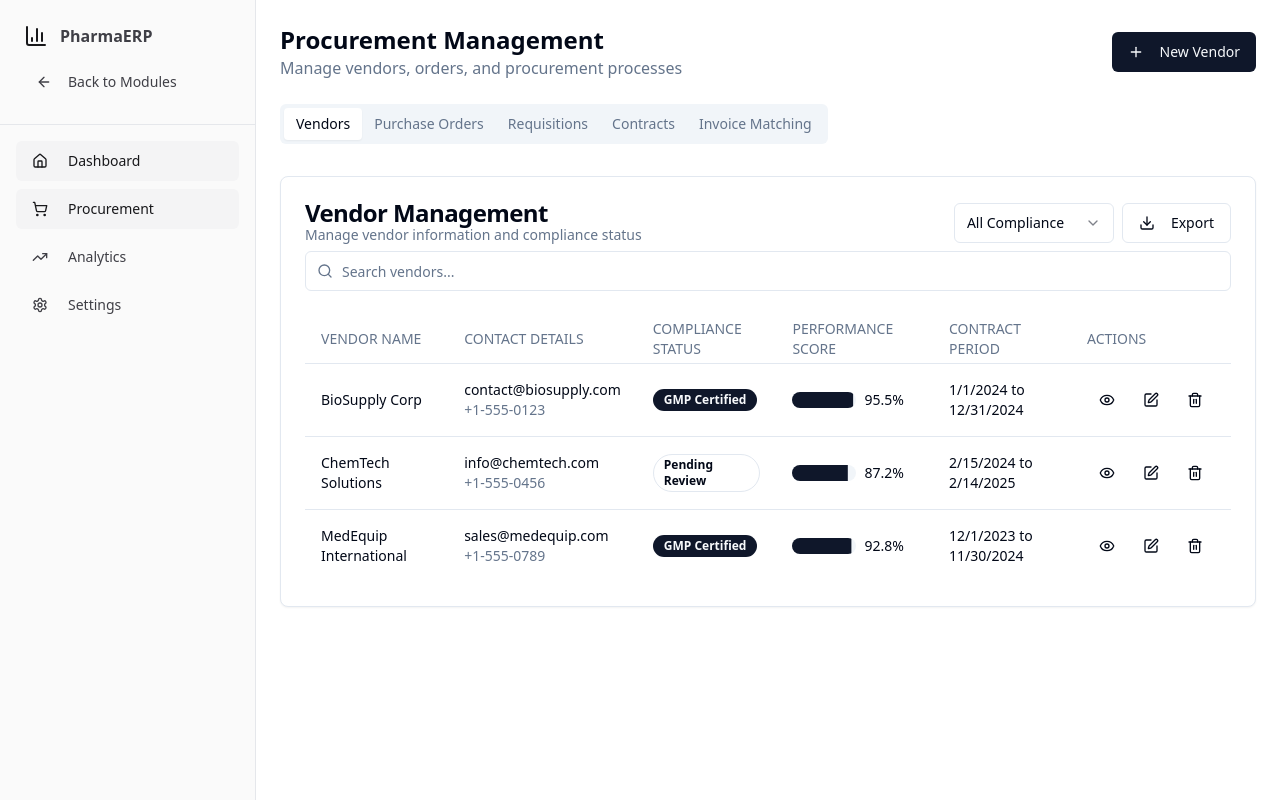
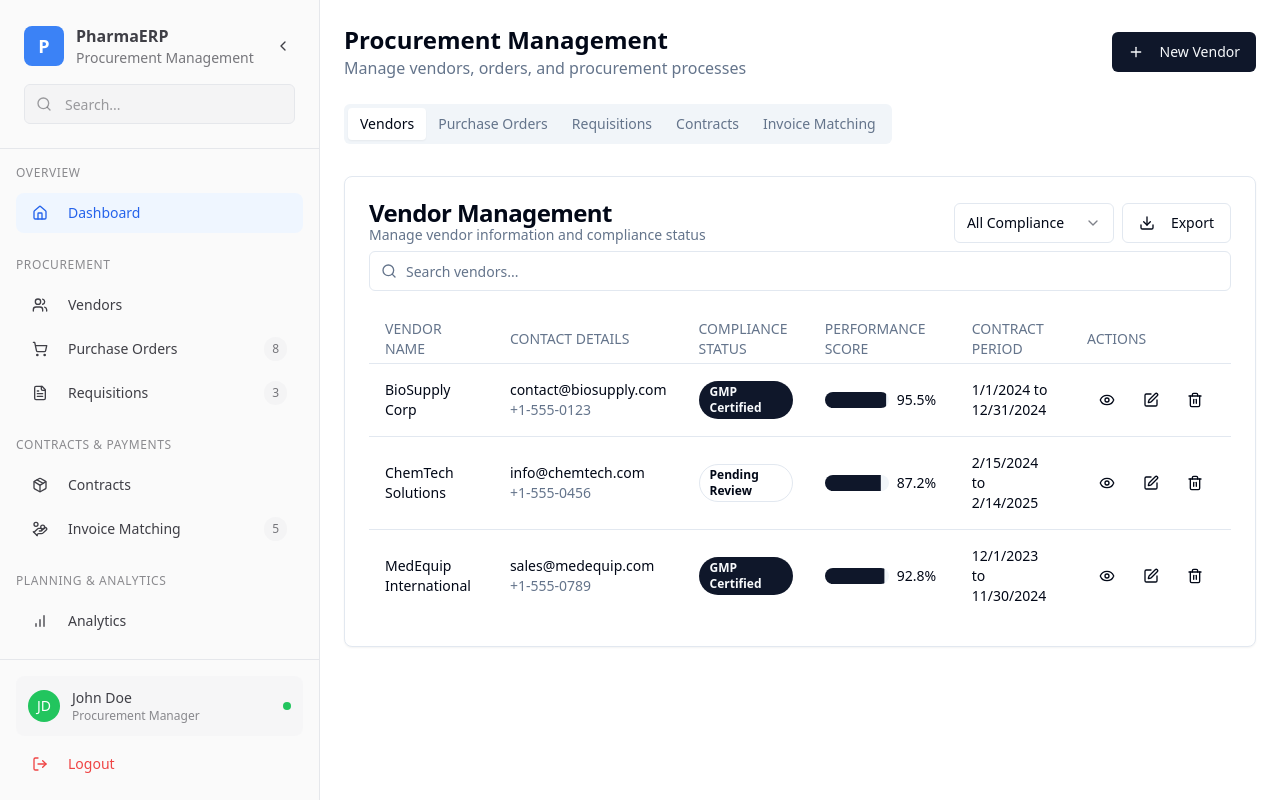
Before and after one commit to k230718/wireframe-dashboards, a React (Vite) app: page /procurement in a window 1280 px wide. Built offline with nearby package versions, Linux system fonts and the light colour scheme.

Commit message:
Fix sidebar navigation
Update sidebar to match new design and fix broken links. The sidebar will be themed consistently with the new wireframes, and navigation issues will be resolved to ensure all tabs load correctly.

```diff
--- a/src/App.tsx
+++ b/src/App.tsx
@@ -20,8 +20,27 @@ const App = () => (
         <Routes>
           <Route path="/" element={<Index />} />
           <Route path="/dashboard" element={<Dashboard />} />
+
+          {/* Project Management Routes */}
           <Route path="/project-management" element={<ProjectManagement />} />
+          <Route path="/project-management/projects" element={<ProjectManagement />} />
+          <Route path="/project-management/milestones" element={<ProjectManagement />} />
+          <Route path="/project-management/tasks" element={<ProjectManagement />} />
+          <Route path="/project-management/analytics" element={<ProjectManagement />} />
+          <Route path="/project-management/reports" element={<ProjectManagement />} />
+          <Route path="/project-management/settings" element={<ProjectManagement />} />
+
+          {/* Procurement Routes */}
           <Route path="/procurement" element={<Procurement />} />
+          <Route path="/procurement/vendors" element={<Procurement />} />
+          <Route path="/procurement/orders" element={<Procurement />} />
+          <Route path="/procurement/requisitions" element={<Procurement />} />
+          <Route path="/procurement/contracts" element={<Procurement />} />
+          <Route path="/procurement/invoices" element={<Procurement />} />
+          <Route path="/procurement/analytics" element={<Procurement />} />
+          <Route path="/procurement/reports" element={<Procurement />} />
+          <Route path="/procurement/settings" element={<Procurement />} />
+
           {/* ADD ALL CUSTOM ROUTES ABOVE THE CATCH-ALL "*" ROUTE */}
           <Route path="*" element={<NotFound />} />
         </Routes>
--- a/src/components/layout/Sidebar.tsx
+++ b/src/components/layout/Sidebar.tsx
@@ -1,6 +1,25 @@
 import { cn } from "@/lib/utils";
 import { Button } from "@/components/ui/button";
-import { BarChart3, Home, FolderOpen, ShoppingCart, TrendingUp, Settings, ArrowLeft } from "lucide-react";
+import { Input } from "@/components/ui/input";
+import {
+  BarChart3,
+  Home,
+  FolderOpen,
+  ShoppingCart,
+  TrendingUp,
+  Settings,
+  ArrowLeft,
+  Search,
+  Users,
+  FileText,
+  Package,
+  HandCoins,
+  Calendar,
+  BarChart,
+  Cog,
+  LogOut,
+  ChevronLeft
+} from "lucide-react";
 import { useNavigate, useLocation } from "react-router-dom";
 
 interface SidebarProps {
@@ -11,65 +30,174 @@ const Sidebar = ({ moduleType }: SidebarProps) => {
   const navigate = useNavigate();
   const location = useLocation();
 
-  const projectItems = [
-    { icon: Home, label: "Dashboard", path: "/project-management" },
-    { icon: FolderOpen, label: "Project Management", path: "/project-management", active: true },
-    { icon: TrendingUp, label: "Analytics", path: "/project-management/analytics" },
-    { icon: Settings, label: "Settings", path: "/project-management/settings" },
+  const projectSections = [
+    {
+      title: "OVERVIEW",
+      items: [
+        { icon: Home, label: "Dashboard", path: "/project-management", count: null }
+      ]
+    },
+    {
+      title: "PROJECT MANAGEMENT",
+      items: [
+        { icon: FolderOpen, label: "Projects", path: "/project-management/projects", count: null },
+        { icon: Calendar, label: "Milestones", path: "/project-management/milestones", count: null },
+        { icon: FileText, label: "Tasks", path: "/project-management/tasks", count: 12 }
+      ]
+    },
+    {
+      title: "PLANNING & ANALYTICS",
+      items: [
+        { icon: BarChart, label: "Analytics", path: "/project-management/analytics", count: null },
+        { icon: TrendingUp, label: "Reports", path: "/project-management/reports", count: null }
+      ]
+    },
+    {
+      title: "SYSTEM",
+      items: [
+        { icon: Settings, label: "Settings", path: "/project-management/settings", count: null }
+      ]
+    }
   ];
 
-  const procurementItems = [
-    { icon: Home, label: "Dashboard", path: "/procurement" },
-    { icon: ShoppingCart, label: "Procurement", path: "/procurement", active: true },
-    { icon: TrendingUp, label: "Analytics", path: "/procurement/analytics" },
-    { icon: Settings, label: "Settings", path: "/procurement/settings" },
+  const procurementSections = [
+    {
+      title: "OVERVIEW",
+      items: [
+        { icon: Home, label: "Dashboard", path: "/procurement", count: null }
+      ]
+    },
+    {
+      title: "PROCUREMENT",
+      items: [
+        { icon: Users, label: "Vendors", path: "/procurement/vendors", count: null },
+        { icon: ShoppingCart, label: "Purchase Orders", path: "/procurement/orders", count: 8 },
+        { icon: FileText, label: "Requisitions", path: "/procurement/requisitions", count: 3 }
+      ]
+    },
+    {
+      title: "CONTRACTS & PAYMENTS",
+      items: [
+        { icon: Package, label: "Contracts", path: "/procurement/contracts", count: null },
+        { icon: HandCoins, label: "Invoice Matching", path: "/procurement/invoices", count: 5 }
+      ]
+    },
+    {
+      title: "PLANNING & ANALYTICS",
+      items: [
+        { icon: BarChart, label: "Analytics", path: "/procurement/analytics", count: null },
+        { icon: TrendingUp, label: "Reports", path: "/procurement/reports", count: null }
+      ]
+    },
+    {
+      title: "SYSTEM",
+      items: [
+        { icon: Settings, label: "Settings", path: "/procurement/settings", count: null }
+      ]
+    }
   ];
 
-  const menuItems = moduleType === "project" ? projectItems : procurementItems;
+  const sections = moduleType === "project" ? projectSections : procurementSections;
+  const moduleTitle = moduleType === "project" ? "Project Management" : "Procurement Management";
 
   return (
-    <div className="w-64 bg-sidebar border-r border-sidebar-border h-screen flex flex-col">
+    <div className="w-80 bg-sidebar border-r border-sidebar-border h-screen flex flex-col">
       {/* Header */}
       <div className="p-6 border-b border-sidebar-border">
         <div className="flex items-center gap-3 mb-4">
-          <BarChart3 className="h-6 w-6 text-sidebar-primary" />
-          <span className="font-semibold text-sidebar-foreground">PharmaERP</span>
+          <div className="w-10 h-10 bg-blue-500 rounded-lg flex items-center justify-center">
+            <span className="text-white font-bold text-lg">P</span>
+          </div>
+          <div className="flex-1">
+            <div className="font-semibold text-sidebar-foreground">PharmaERP</div>
+            <div className="text-sm text-sidebar-foreground/70">{moduleTitle}</div>
           </div>
           <Button
             variant="ghost"
             size="sm"
             onClick={() => navigate("/")}
-          className="w-full justify-start text-sidebar-foreground hover:bg-sidebar-accent"
+            className="text-sidebar-foreground hover:bg-sidebar-accent p-1"
           >
-          <ArrowLeft className="h-4 w-4 mr-2" />
-          Back to Modules
+            <ChevronLeft className="h-4 w-4" />
           </Button>
         </div>
 
+        {/* Search */}
+        <div className="relative">
+          <Search className="absolute left-3 top-1/2 transform -translate-y-1/2 h-4 w-4 text-sidebar-foreground/50" />
+          <Input
+            placeholder="Search..."
+            className="pl-10 bg-sidebar-accent border-sidebar-border text-sidebar-foreground placeholder:text-sidebar-foreground/50"
+          />
+        </div>
+      </div>
+
       {/* Navigation */}
-      <nav className="flex-1 p-4">
-        <div className="space-y-2">
-          {menuItems.map((item) => {
+      <nav className="flex-1 p-4 overflow-y-auto">
+        <div className="space-y-6">
+          {sections.map((section) => (
+            <div key={section.title}>
+              <h3 className="text-xs font-medium text-sidebar-foreground/60 uppercase tracking-wider mb-3">
+                {section.title}
+              </h3>
+              <div className="space-y-1">
+                {section.items.map((item) => {
                   const IconComponent = item.icon;
                   const isActive = location.pathname === item.path;
 
                   return (
                     <Button
                       key={item.path}
-                variant={isActive ? "secondary" : "ghost"}
+                      variant="ghost"
                       className={cn(
-                  "w-full justify-start text-sidebar-foreground hover:bg-sidebar-accent",
-                  isActive && "bg-sidebar-accent text-sidebar-accent-foreground"
+                        "w-full justify-start text-sidebar-foreground hover:bg-sidebar-accent rounded-lg h-10",
+                        isActive && "bg-blue-50 text-blue-600 hover:bg-blue-50"
                       )}
                       onClick={() => navigate(item.path)}
                     >
-                <IconComponent className="h-4 w-4 mr-3" />
-                {item.label}
+                      <IconComponent className="h-5 w-5 mr-3" />
+                      <span className="flex-1 text-left">{item.label}</span>
+                      {item.count && (
+                        <span className="ml-auto text-xs bg-sidebar-accent text-sidebar-foreground/70 px-2 py-1 rounded-full">
+                          {item.count}
+                        </span>
+                      )}
                     </Button>
                   );
                 })}
               </div>
+            </div>
+          ))}
+        </div>
       </nav>
+
+      {/* User Profile & Logout */}
+      <div className="p-4 border-t border-sidebar-border">
+        <div className="flex items-center gap-3 p-3 rounded-lg bg-sidebar-accent/50">
+          <div className="w-8 h-8 bg-green-500 rounded-full flex items-center justify-center">
+            <span className="text-white text-sm font-medium">JD</span>
+          </div>
+          <div className="flex-1">
+            <div className="text-sm font-medium text-sidebar-foreground">John Doe</div>
+            <div className="text-xs text-sidebar-foreground/60">
+              {moduleType === "project" ? "Project Manager" : "Procurement Manager"}
+            </div>
+          </div>
+          <div className="w-2 h-2 bg-green-500 rounded-full"></div>
+        </div>
+
+        <Button
+          variant="ghost"
+          className="w-full justify-start text-red-500 hover:bg-red-50 hover:text-red-600 mt-2"
+          onClick={() => {
+            // Add logout logic here
+            console.log("Logout clicked");
+          }}
+        >
+          <LogOut className="h-4 w-4 mr-3" />
+          Logout
+        </Button>
+      </div>
     </div>
   );
 };
```
Lines whose indentation alone changed are shown as unchanged.
